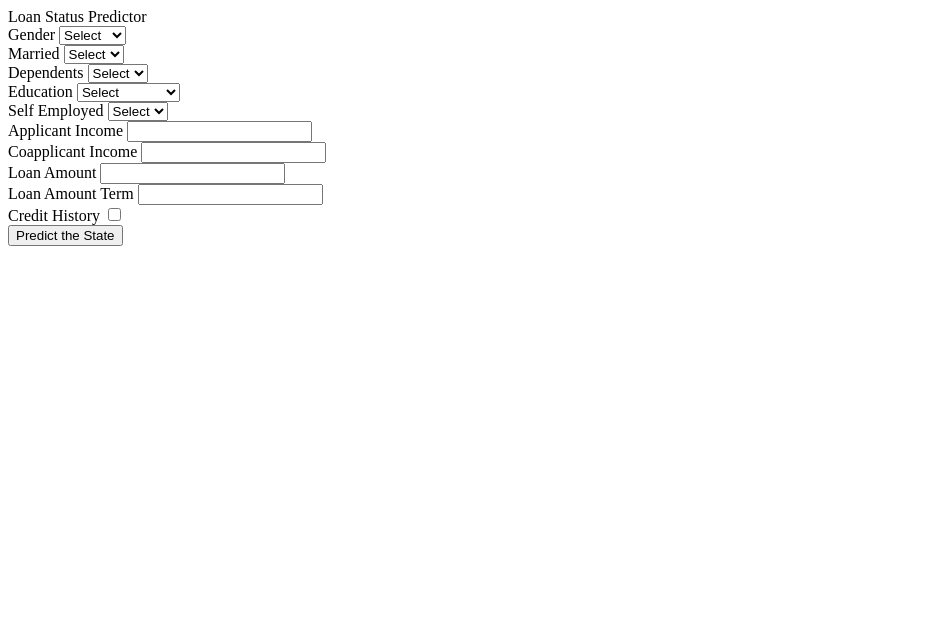
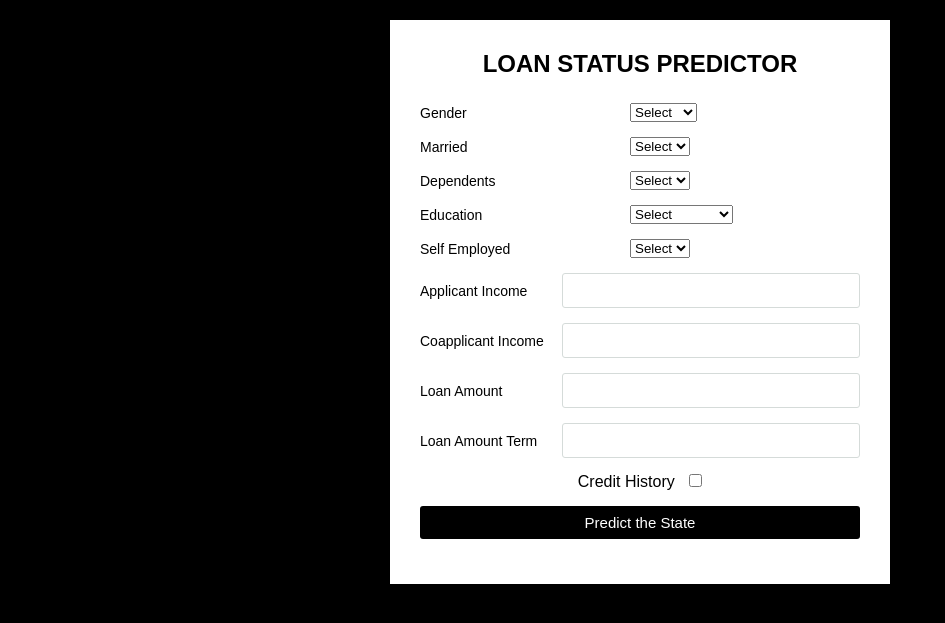
Before and after one commit to Malkith99/Full-Stack-ML-Project, a Flask app: page / in a window 1280 px wide. Shown: the top 623 px of the page, without its empty margins (0-945 px from the left). Run offline with Flask 3, Linux system fonts and the light colour scheme.

Commit message:
Add the style.css file for styling part

```diff
--- /dev/null
+++ b/Website/style/style.css
@@ -0,0 +1,106 @@
+* {
+    margin: 0;
+    padding: 0;
+    box-sizing: border-box;
+    font-family: Arial, Helvetica, sans-serif;
+}
+
+body {
+    background: black;
+    padding: 0 10px;
+}
+
+.wrapper {
+    max-width: 500px;
+    width: 100%;
+    background: #fff;
+    margin: 20px auto;
+    box-shadow: 2px 2px 4px rgba(0, 0, 0, 0.125);
+    padding: 30px;
+}
+
+.wrapper .title {
+    font-size: 24px;
+    font-weight: 700;
+    margin-bottom: 25px;
+    color: black;
+    text-transform: uppercase;
+    text-align: center;
+}
+
+.wrapper .form {
+    width: 100%;
+}
+
+.wrapper .form .inputfield {
+    margin-bottom: 15px;
+    display: flex;
+    align-items: center;
+}
+
+.wrapper .form .inputfield label {
+    width: 200px;
+    color: black;
+    margin-right: 10px;
+    font-size: 14px;
+}
+
+.check {
+    margin-bottom: 15px;
+    display: flex;
+    justify-content: space-around;
+}
+
+.check label {
+    padding: 0px 10px 0px 0px;
+}
+
+.wrapper .form .inputfield .input {
+    width: 100%;
+    outline: none;
+    border: 1px solid #d5dbd9;
+    font-size: 15px;
+    padding: 8px 10px;
+    border-radius: 3px;
+}
+
+.wrapper .form .inputfield .custom_select {
+    position: relative;
+    width: 100%;
+    height: 37px;
+}
+
+.wrapper .form .inputfield .custom_select:before {
+    position: absolute;
+    top: 12px;
+    right: 10px;
+}
+
+.wrapper .form .inputfield .custom_select select {
+    width: 100%;
+    height: 100%;
+    border: 0px;
+    padding: 8px 10px;
+    font-size: 15px;
+    border: 1px solid #d5dbd9;
+    border-radius: 3px;
+}
+
+.wrapper .form .inputfield .btn {
+    width: 100%;
+    padding: 8px 10px;
+    font-size: 15px;
+    border: 0px;
+    background: black;
+    color: #fff;
+    cursor: pointer;
+    border-radius: 3px;
+    outline: none;
+}
+
+.result p {
+    text-align: center;
+    color: blue;
+    font-size: 18px;
+    font-weight: bold;
+}
--- a/Website/templates/index.html
+++ b/Website/templates/index.html
@@ -4,6 +4,7 @@
 <head>
     <meta charset="UTF-8">
     <meta name="viewport" content="width=device-width, initial-scale=1.0">
+    <link rel="stylesheet" href="Website\style\style.css">
     <title>Predictor</title>
 </head>
 
```
